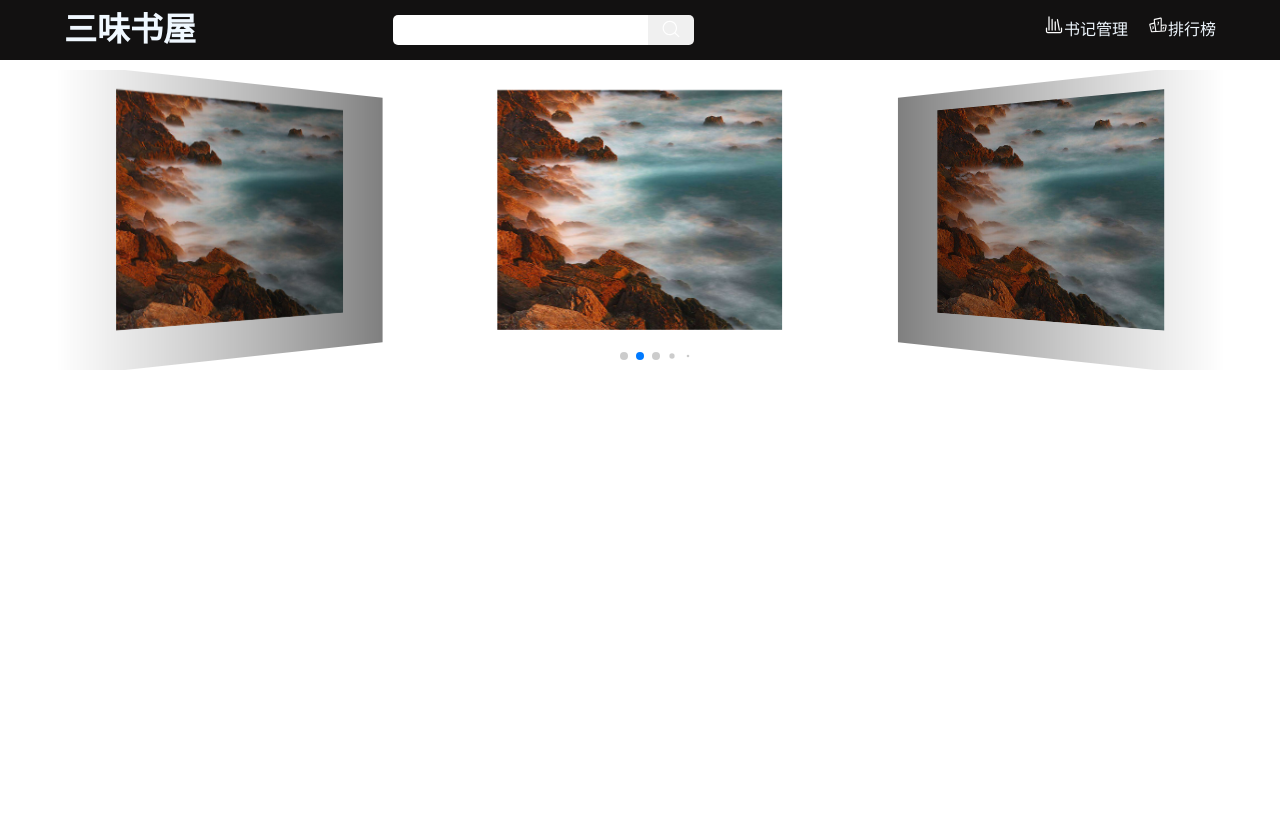
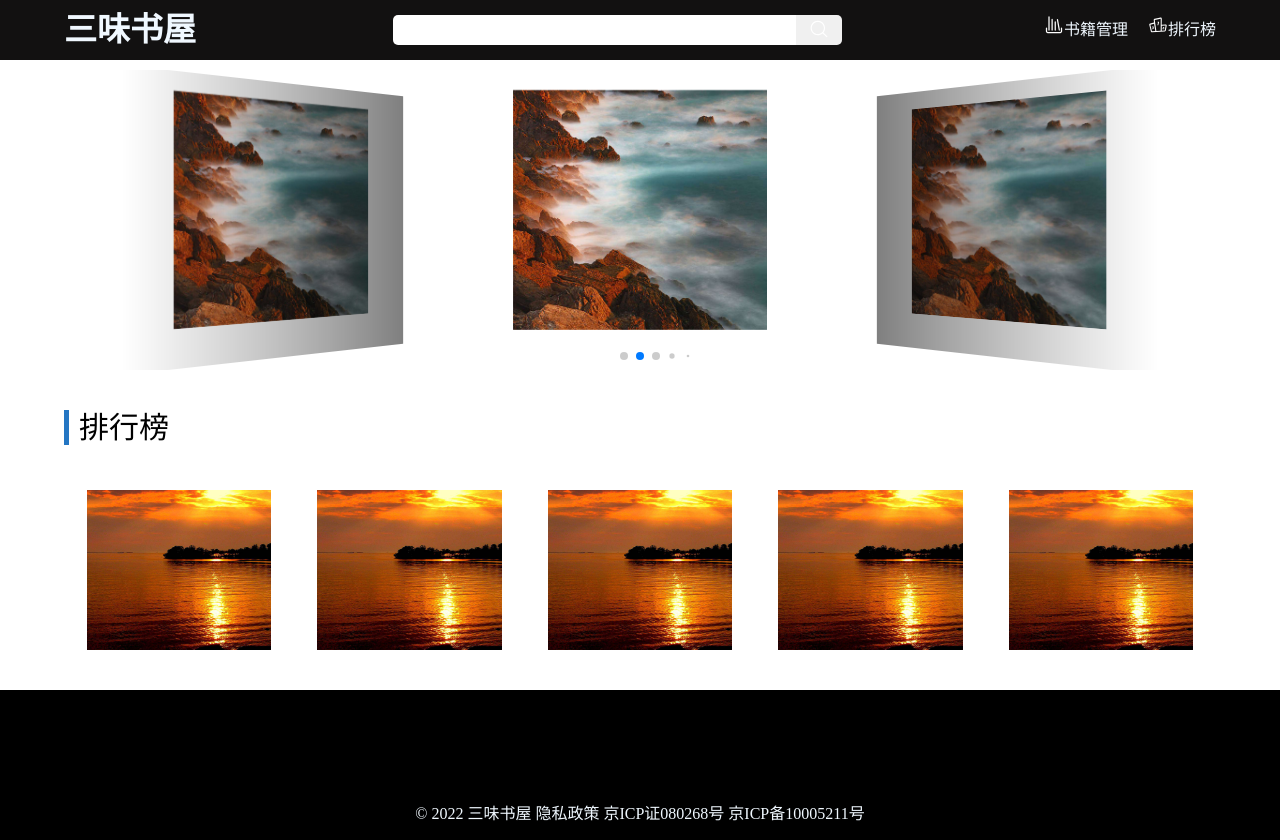
Before and after one commit to ZeTian8/Bookstore, a plain HTML site: page index.html in a window 1280 px wide. Before the commit the page ends 800 px from the top, so only its background shows below. Drawn offline with Linux system fonts and the light colour scheme.

Commit message:
首页轮播图添加排行榜及底部

```diff
--- a/css/index.css
+++ b/css/index.css
@@ -34,7 +34,7 @@ a{
     width: 60%;
 }
 #nav-input input{
-    width: 50%;
+    width: 80%;
     height: 30px;
     margin-top:15px;
     padding-left: 8px;
@@ -75,6 +75,7 @@ a{
 }
 /* 轮播图开始 */
 #Swip{
+    width: 90%;
  margin-top: 10px;
 }
 #Sw-content{
@@ -93,3 +94,47 @@ a{
     display: none;
     color: #ccc;
 }
+/* 下方5本书排行 */
+#five-Books{
+    width: 90%;
+    margin: 0 auto;
+    margin-top: 40px;
+}
+#five-Books-Ranking{
+    line-height: 35px;
+    display: flex;
+    text-align: center;
+}
+#five-Books-Ranking #books-Icon{
+    width: 5px;
+    height: 35px;
+    background-color: rgb(36, 118, 195);
+}
+#five-Books-Ranking #books-Ranking{
+    font-size: 30px;
+    padding-left: 10px;
+}
+#literature{
+    display: flex;
+}
+#books-Literature{
+    width: 25%;
+    height: 200px;
+    text-align: center;
+    padding-top: 45px;
+}
+#books-Literature img{
+    width: 80%;
+    height: 80%;
+}
+/* 底部开始 */
+#footer{
+    width: 100%;
+    height: 150px;
+    background-color: black;
+}
+#footer div{
+    color: aliceblue;
+    text-align: center;
+    padding-top: 110px;
+}
--- a/index.html
+++ b/index.html
@@ -12,18 +12,18 @@
 </head>
 
 <body>
+    <!-- 头部导航 -->
     <div id="nav">
         <div id="nav-bar">
             <div id="nav-logo">三味书屋</div>
             <div id="nav-input">
                 <input type="text">
                 <button> <img src="./img/31sousuo.svg" alt=""></button>
-
             </div>
             <div id="nav-book">
                 <p id="books">
                     <img src="./img/shuji.svg" alt="">
-                <p id="shuji"> 书记管理</p>
+                <p id="shuji"> 书籍管理</p>
                 </p>
                 <p id="rank">
                     <img src="./img/paihangbang.svg" alt="">
@@ -61,6 +61,43 @@
         <div class="swiper-button-next" id="button-next"></div>
     </div>
 
+    <!-- 下方排行榜 -->
+    <div id="five-Books">
+        <div id="five-Books-Ranking">
+            <p id="books-Icon"></p>
+            <p id="books-Ranking">排行榜</p>
+        </div>
+        <div id="literature">
+            <div id="books-Literature">
+                <a href="#"></a>
+                <img src="./swiper-7.4.1/images/nature-2.jpg" alt="">
+            </div>
+            <div id="books-Literature">
+                <a href="#"></a>
+                <img src="./swiper-7.4.1/images/nature-2.jpg" alt="">
+            </div>
+            <div id="books-Literature">
+                <a href="#"></a>
+                <img src="./swiper-7.4.1/images/nature-2.jpg" alt="">
+            </div>
+            <div id="books-Literature">
+                <a href="#"></a>
+                <img src="./swiper-7.4.1/images/nature-2.jpg" alt="">
+            </div>
+            <div id="books-Literature">
+                <a href="#"></a>
+                <img src="./swiper-7.4.1/images/nature-2.jpg" alt="">
+            </div>
+        </div>
+    </div>
+
+    <!-- 底部footer -->
+    <div id="footer">
+        <div>
+            © 2022 三味书屋 隐私政策 京ICP证080268号 京ICP备10005211号
+        </div>
+    </div>
+
     <!-- Swiper JS -->
     <script src="./js/jquery.js"></script>
     <script src="./swiper-7.4.1/swiper/swiper-bundle.min.js"></script>
--- a/js/index.js
+++ b/js/index.js
@@ -21,7 +21,6 @@ function lunB(){
 lunB()
 //鼠标滑入滑出
 function hua(){
-    // mouseleave
     $('#Swip').mouseenter(()=>{
         $('.swiper-button-prev').show()
         $('.swiper-button-next').show()
```
